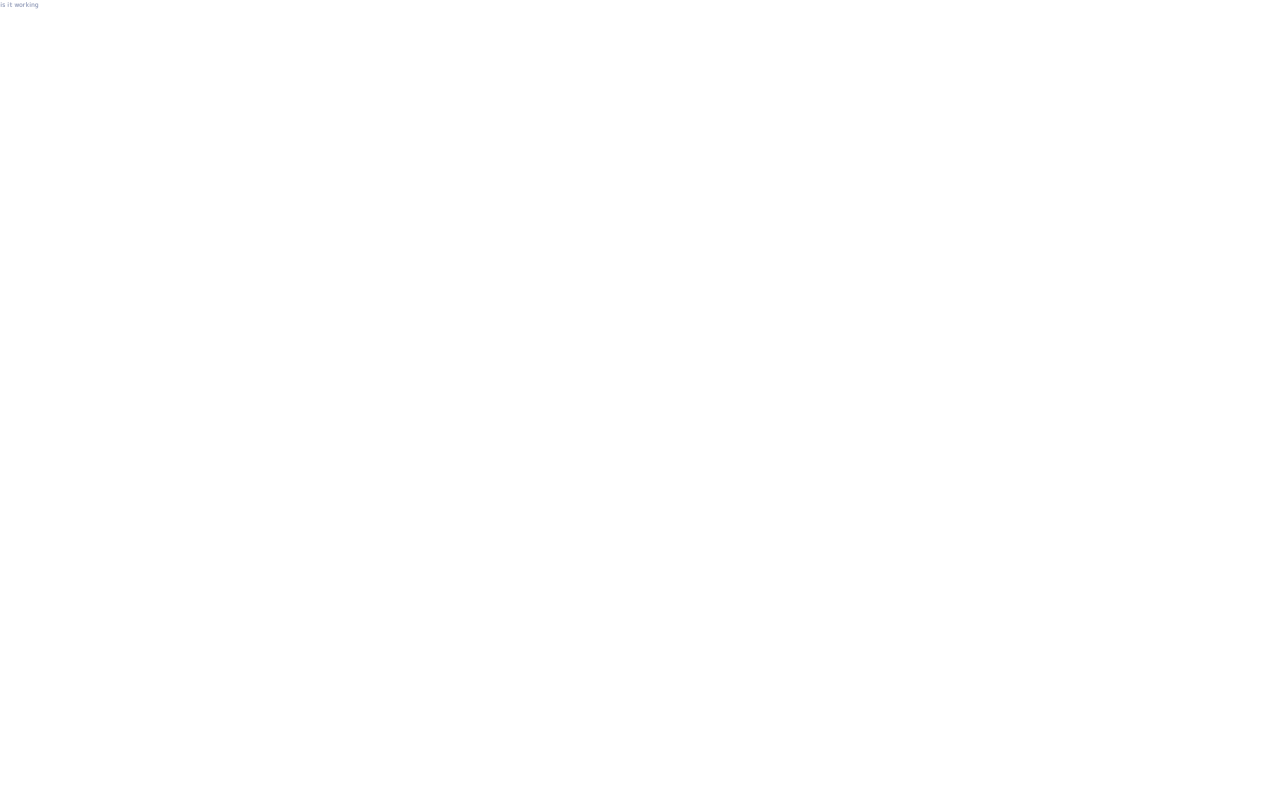
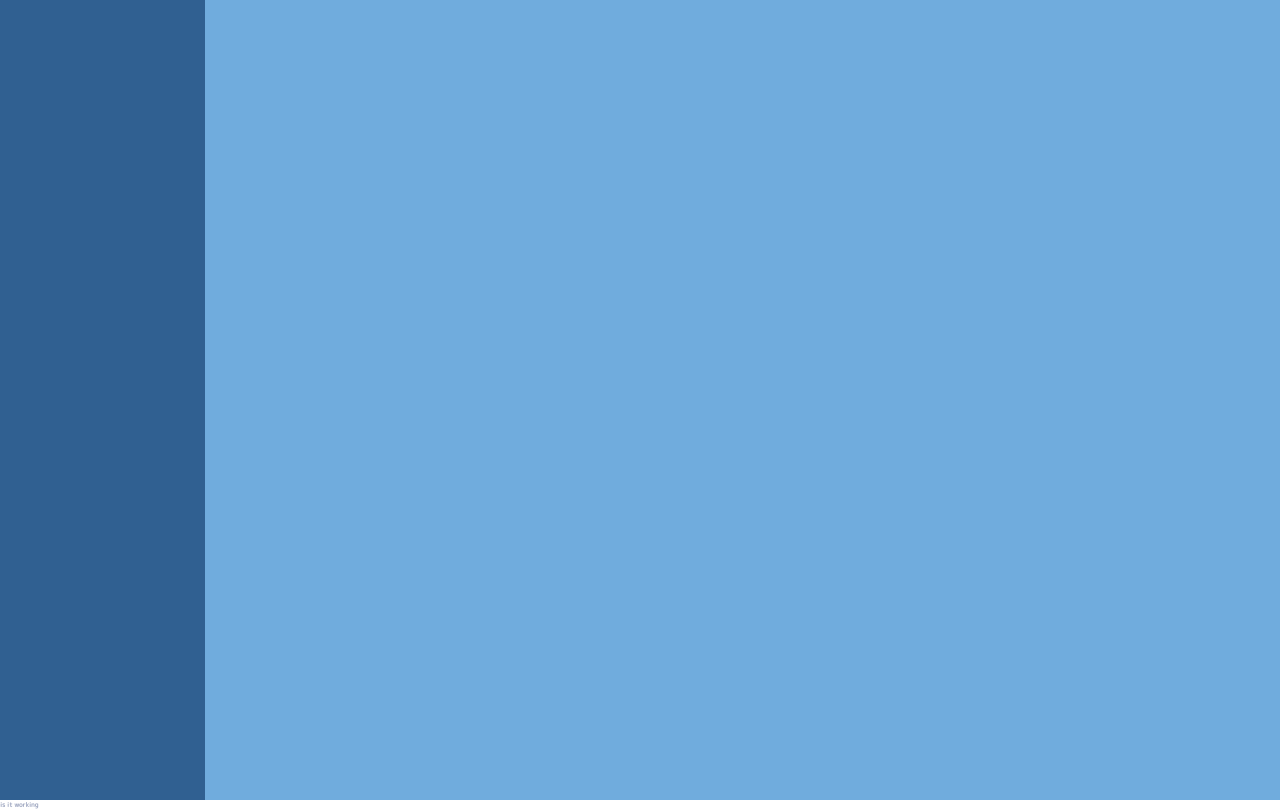
Before and after one commit to FranciscoNav/francisco-portfolio, a React (Create React App) app: page / in a window 1280 px wide. Built offline with nearby package versions, Linux system fonts and the light colour scheme.

Commit message:
added website layout in scss

```diff
--- a/public/index.html
+++ b/public/index.html
@@ -28,7 +28,7 @@
       work correctly both with client-side routing and a non-root public URL.
       Learn how to configure a non-root public URL by running `npm run build`.
     -->
-    <title>React App</title>
+    <title>Francisco's Portfolio</title>
   </head>
   <body>
     <noscript>You need to enable JavaScript to run this app.</noscript>
--- a/src/App.js
+++ b/src/App.js
@@ -1,4 +1,3 @@
-// import './App.css';
 import './App.scss';
 
 
--- a/src/App.scss
+++ b/src/App.scss
@@ -1,3 +1,5 @@
+@import './styles/layout.scss';
+
 *{
     padding: 0;
     margin: 0;
--- /dev/null
+++ b/src/styles/layout.scss
@@ -0,0 +1,15 @@
+.App{
+    .side-bar{
+        width: 16%;
+        height: 100vh;
+        background-color: rgb(48, 96, 145);
+        position: fixed;
+    }
+
+    .main-content{
+        width: 84%;
+        margin-left: 16%;
+        background-color: #70acdd;
+        min-height: 100vh;
+    }
+}
```
